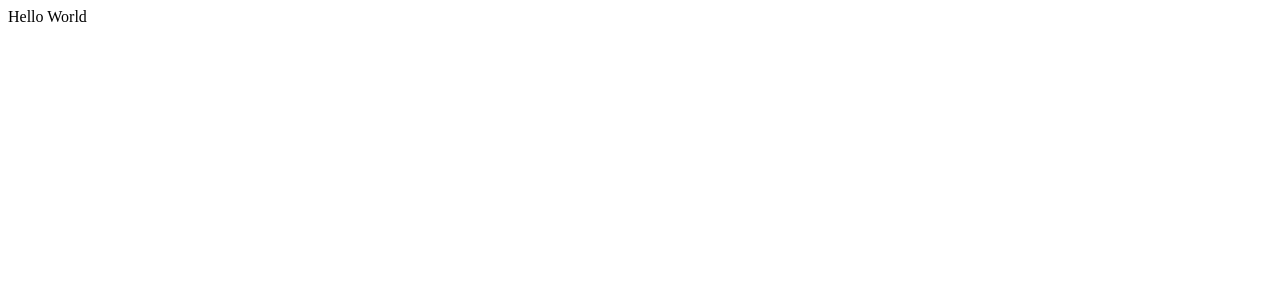
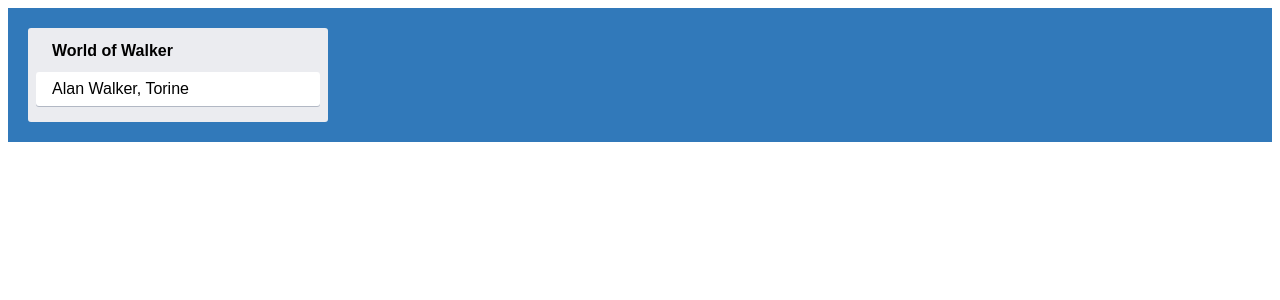
Before and after one commit to Chukwuemeka-Mba/trello-clone-ts, a React (Create React App) app: page / in a window 1280 px wide. Shown: the top 300 px of the page. Built offline with nearby package versions, Linux system fonts and the light colour scheme.

Commit message:
:children_crossing: added app styles

```diff
--- a/package.json
+++ b/package.json
@@ -10,9 +10,11 @@
     "@types/node": "^16.11.46",
     "@types/react": "^18.0.15",
     "@types/react-dom": "^18.0.6",
+    "@types/styled-components": "^5.1.25",
     "react": "^18.2.0",
     "react-dom": "^18.2.0",
     "react-scripts": "5.0.1",
+    "styled-components": "^5.3.5",
     "typescript": "^4.7.4",
     "web-vitals": "^2.1.4"
   },
--- a/src/App.tsx
+++ b/src/App.tsx
@@ -1,7 +1,21 @@
 import React from "react";
-
+import {
+  AppContainer,
+  ColumnContainer,
+  ColumnTitle,
+  CardContainer,
+} from "./assets/styles/styles";
 function App() {
-  return <div className="App">Hello World</div>;
+  return (
+    <div className="App">
+      <AppContainer>
+        <ColumnContainer>
+          <ColumnTitle>World of Walker</ColumnTitle>
+          <CardContainer>Alan Walker, Torine</CardContainer>
+        </ColumnContainer>
+      </AppContainer>
+    </div>
+  );
 }
 
 export default App;
--- a/src/index.css
+++ b/src/assets/styles/index.css
@@ -1,5 +1,6 @@
 html {
   box-sizing: border-box;
+  font-family: sans-serif;
 }
 *,
 *:before,
--- /dev/null
+++ b/src/assets/styles/styles.ts
@@ -0,0 +1,35 @@
+import styled from "styled-components";
+
+export const AppContainer = styled.div`
+  align-items: flex-start;
+  background-color: #3179ba;
+  display: flex;
+  flex-direction: row;
+  height: 100%;
+  padding: 20px;
+  width: 100%;
+`;
+export const ColumnContainer = styled.div`
+  background-color: #ebecf0;
+  width: 300px;
+  min-height: 40px;
+  margin-right: 20px;
+  border-radius: 3px;
+  padding: 8px 8px;
+  flex-grow: 0;
+`;
+
+export const ColumnTitle = styled.div`
+  padding: 6px 16px 12px;
+  font-weight: bold;
+`;
+
+export const CardContainer = styled.div`
+  background-color: #fff;
+  cursor: pointer;
+  margin-bottom: 0.5rem;
+  padding: 0.5rem 1rem;
+  max-width: 300px;
+  border-radius: 3px;
+  box-shadow: #091e4240 0px 1px 0px 0px;
+`;
--- a/src/index.tsx
+++ b/src/index.tsx
@@ -1,6 +1,6 @@
 import React from "react";
 import ReactDOM from "react-dom/client";
-import "./index.css";
+import "./assets/styles/index.css";
 import App from "./App";
 
 const root = ReactDOM.createRoot(
```
Also changed, not shown: 1 other file (tests, documents, lock files or other folders).
